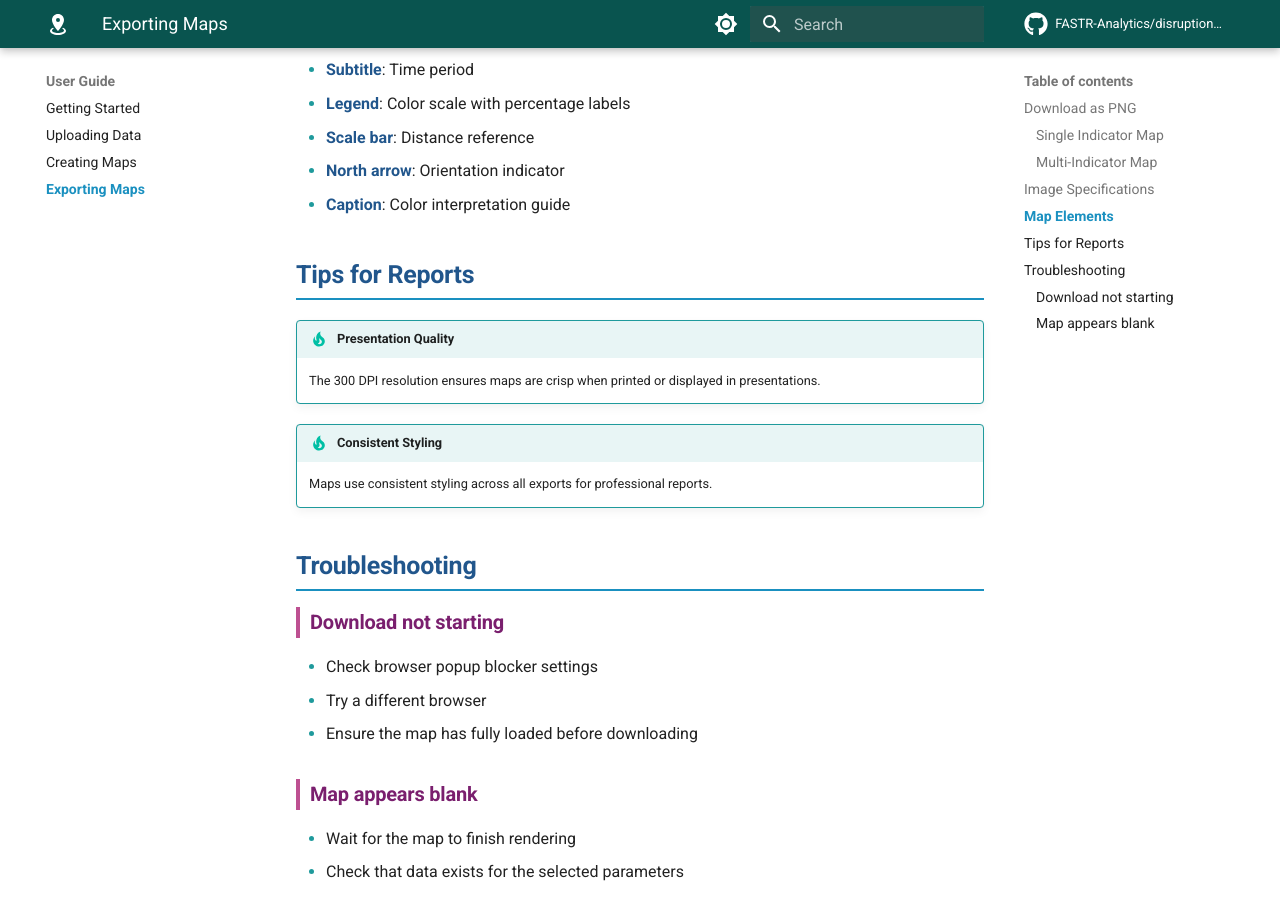
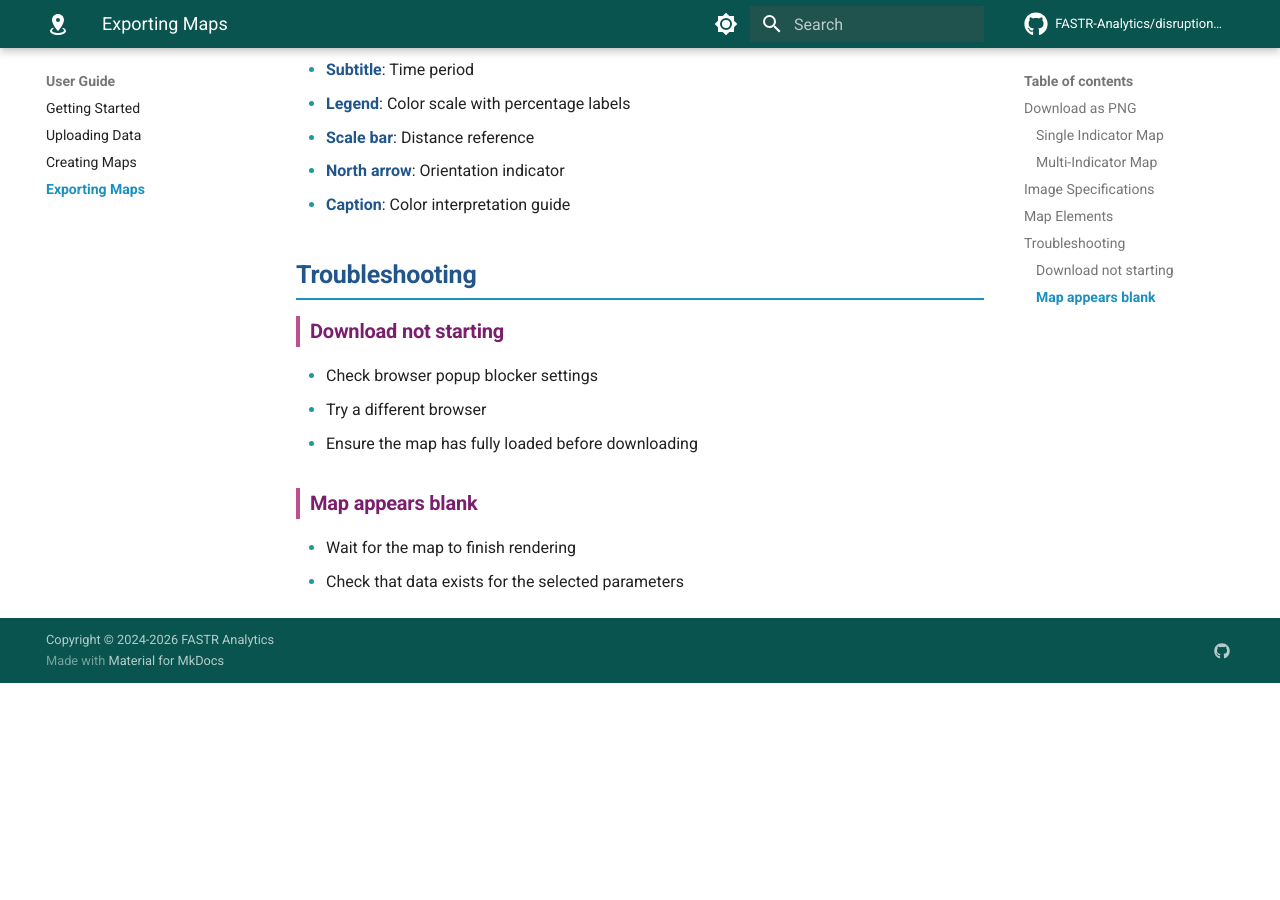
Before and after one commit to FASTR-Analytics/disruption-mapping, an MkDocs documentation site: the page built from docs/user-guide/exporting-maps.md, in a window 1280 px wide and 900 px high, scrolled down 1131 px. Built offline with MkDocs 1.6.1 and Material for MkDocs 9.7.7, drawn with Linux system fonts in a browser that asks for light colours; comment, search, counter and statistics services are not loaded; after the commit the page ends 1814 px from its top, so only the background shows below that.

Commit message:
Remove obvious tips section
Co-Authored-By: Claude Opus 4.5 <noreply@anthropic.com>

```diff
--- a/docs/user-guide/exporting-maps.md
+++ b/docs/user-guide/exporting-maps.md
@@ -36,14 +36,6 @@ Exported maps include:
 - **North arrow**: Orientation indicator
 - **Caption**: Color interpretation guide
 
-## Tips for Reports
-
-!!! tip "Presentation Quality"
-    The 300 DPI resolution ensures maps are crisp when printed or displayed in presentations.
-
-!!! tip "Consistent Styling"
-    Maps use consistent styling across all exports for professional reports.
-
 ## Troubleshooting
 
 ### Download not starting
```
